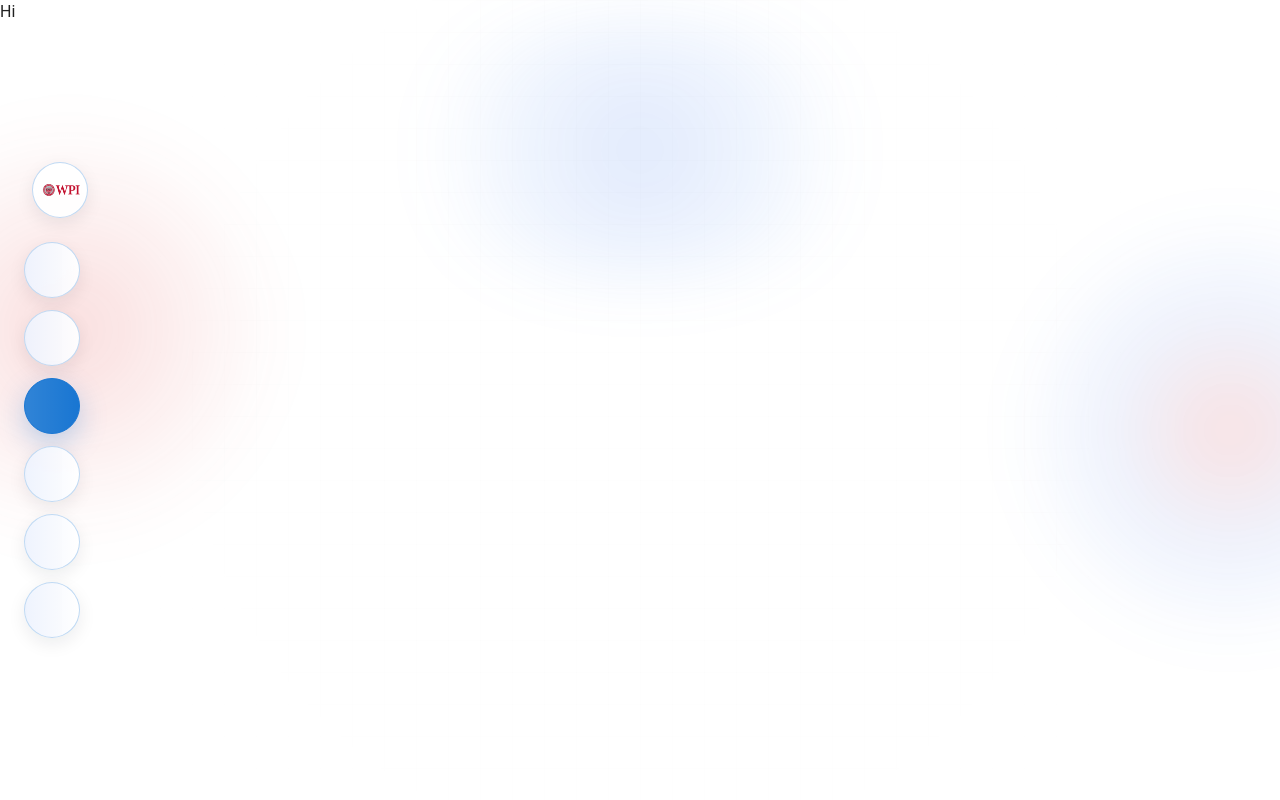
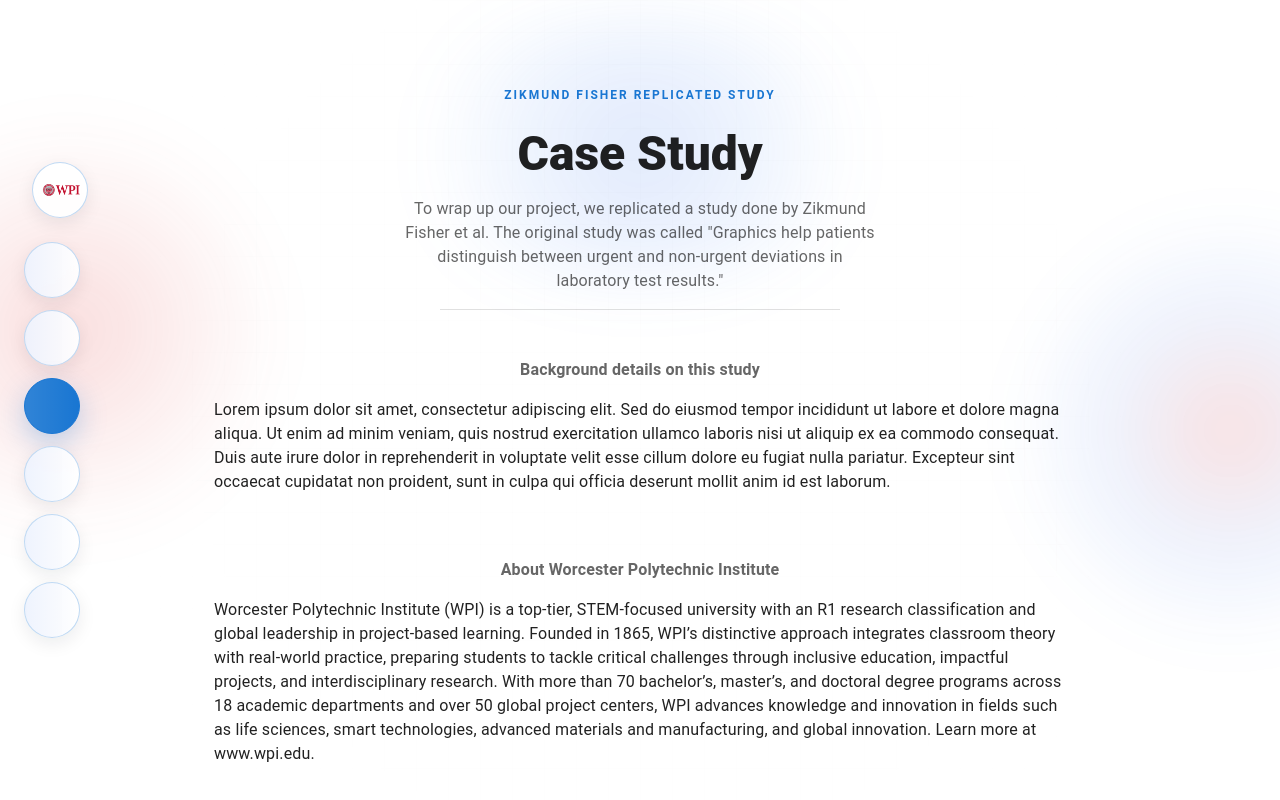
Before and after one commit to zoefisk/mqp-showcase-site, a Next.js app: page /case-study in a window 1280 px wide. Shown: the top 800 px of the page. Built offline with nearby package versions, Linux system fonts and the light colour scheme; some icons are missing.

Commit message:
start adding info to the case study page

```diff
--- a/src/app/case-study/page.tsx
+++ b/src/app/case-study/page.tsx
@@ -1,11 +1,77 @@
 "use client";
 
 import * as React from "react";
+import { Box, Container, Divider, Stack, Typography } from "@mui/material";
+import TeamGrid from "@/components/team/TeamGrid";
+import { TEAM_MEMBERS } from "@/data/team";
 
-export default function CaseStudyPage() {
+export default function MeetTheTeamPage() {
     return (
-        <>
-            Hi
-        </>
+        <Box
+            sx={{
+                position: "relative",
+                minHeight: "100vh",
+                py: { xs: 6, sm: 10 },
+            }}
+        >
+            <Container maxWidth="md">
+                <Stack spacing={2} alignItems="center" mb={6}>
+                    {/* subtle eyebrow label */}
+                    <Typography
+                        variant="overline"
+                        sx={{
+                            letterSpacing: 2,
+                            fontWeight: 700,
+                            color: "primary.main",
+                        }}
+                    >
+                        ZIKMUND FISHER REPLICATED STUDY
+                    </Typography>
+
+                    {/* main heading */}
+                    <Typography
+                        variant="h3"
+                        fontWeight={800}
+                        textAlign="center"
+                        sx={{ lineHeight: 1.1 }}
+                    >
+                        Case Study
+                    </Typography>
+
+                    {/* description */}
+                    <Typography
+                        color="text.secondary"
+                        textAlign="center"
+                        sx={{ maxWidth: 480 }}
+                    >
+                        To wrap up our project, we replicated a study done by Zikmund Fisher et al. The original study was called "Graphics help patients distinguish between urgent and non-urgent deviations in laboratory test results."
+                    </Typography>
+
+                    {/* nicer divider */}
+                    <Divider
+                        sx={{
+                            width: "100%",
+                            maxWidth: 400,
+                            mt: 2,
+                        }}
+                    />
+                </Stack>
+
+                <Typography color="text.secondary" textAlign="center" marginBottom={2}>
+                    <b>Background details on this study</b>
+                </Typography>
+                <Typography marginBottom={8}>
+                    Lorem ipsum dolor sit amet, consectetur adipiscing elit. Sed do eiusmod tempor incididunt ut labore et dolore magna aliqua. Ut enim ad minim veniam, quis nostrud exercitation ullamco laboris nisi ut aliquip ex ea commodo consequat. Duis aute irure dolor in reprehenderit in voluptate velit esse cillum dolore eu fugiat nulla pariatur. Excepteur sint occaecat cupidatat non proident, sunt in culpa qui officia deserunt mollit anim id est laborum.
+                </Typography>
+
+                <Typography color="text.secondary" textAlign="center" marginBottom={2}>
+                    <b>About Worcester Polytechnic Institute</b>
+                </Typography>
+                <Typography>
+                    Worcester Polytechnic Institute (WPI) is a top-tier, STEM-focused university with an R1 research classification and global leadership in project-based learning. Founded in 1865, WPI’s distinctive approach integrates classroom theory with real-world practice, preparing students to tackle critical challenges through inclusive education, impactful projects, and interdisciplinary research. With more than 70 bachelor’s, master’s, and doctoral degree programs across 18 academic departments and over 50 global project centers, WPI advances knowledge and innovation in fields such as life sciences, smart technologies, advanced materials and manufacturing, and global innovation. Learn more at www.wpi.edu.
+                </Typography>
+
+            </Container>
+        </Box>
     );
 }
```
